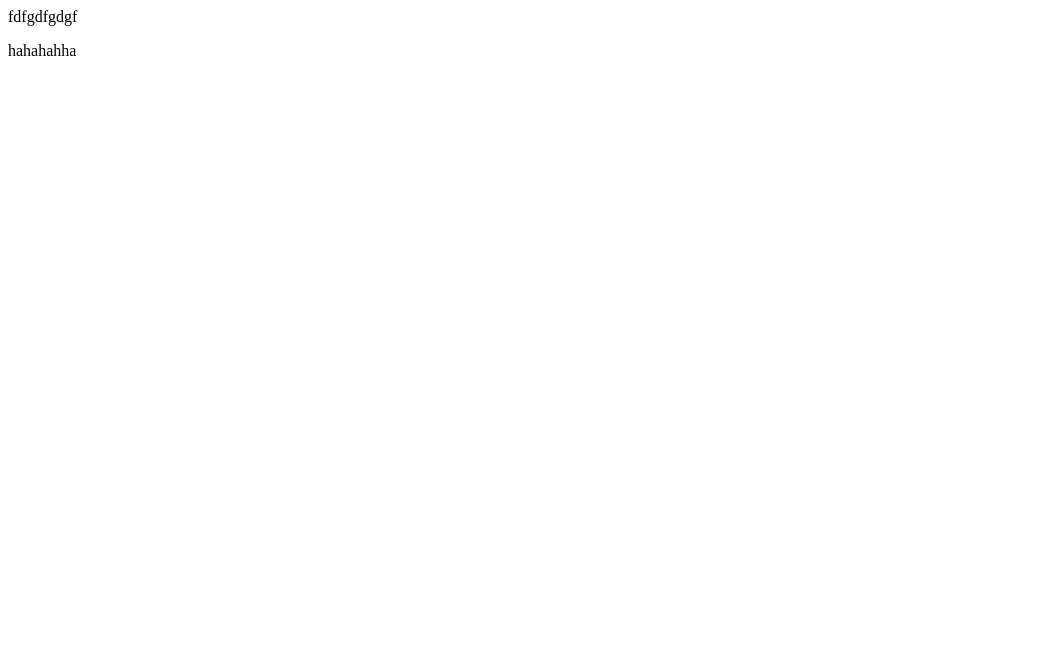
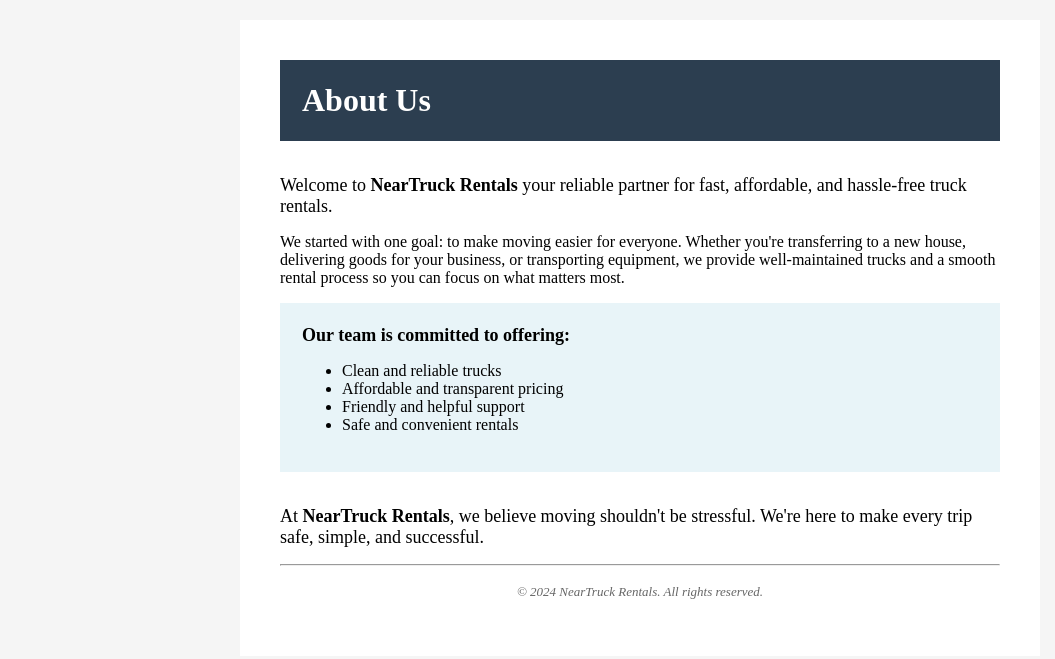
Before and after one commit to ghostproject143/Quick-Transport-Tracking, a plain HTML site: page AboutUs.html in a window 1280 px wide. Shown: the whole page, without its empty margins (0-1055 px from the left). Drawn offline with Linux system fonts and the light colour scheme.

Commit message:
added about us page

```diff
--- a/AboutUs.html
+++ b/AboutUs.html
@@ -3,11 +3,51 @@
 <head>
     <meta charset="UTF-8">
     <meta name="viewport" content="width=device-width, initial-scale=1.0">
-        <title>Document</title>
+    <title>About Us - NearTruck Rentals</title>
 </head>
-    <body>
+<body bgcolor="#f5f5f5">
+    <table width="800" align="center" bgcolor="white" cellpadding="40" cellspacing="0" style="margin-top: 20px; margin-bottom: 20px;">
+        <tr>
+            <td>
+                <table width="100%" bgcolor="#2c3e50" cellpadding="20">
+                    <tr>
+                        <td>
+                            <font color="white" size="6"><b>About Us</b></font>
+                        </td>
+                    </tr>
+                </table>
 
-        fdfgdfgdgf
-        <p> hahahahha</p>
+                <br>
+
+                <p><font size="4">Welcome to <b>NearTruck Rentals</b>  your reliable partner for fast, affordable, and hassle-free truck rentals.</font></p>
+
+                <p><font size="3">We started with one goal: to make moving easier for everyone. Whether you're transferring to a new house, delivering goods for your business, or transporting equipment, we provide well-maintained trucks and a smooth rental process so you can focus on what matters most.</font></p>
+
+                <table width="100%" bgcolor="#e8f4f8" cellpadding="20">
+                    <tr>
+                        <td>
+                            <font size="4"><b>Our team is committed to offering:</b></font>
+                            <ul>
+                                <li><font size="3">Clean and reliable trucks</font></li>
+                                <li><font size="3">Affordable and transparent pricing</font></li>
+                                <li><font size="3">Friendly and helpful support</font></li>
+                                <li><font size="3">Safe and convenient rentals</font></li>
+                            </ul>
+                        </td>
+                    </tr>
+                </table>
+
+                <br>
+
+                <p><font size="4">At <b>NearTruck Rentals</b>, we believe moving shouldn't be stressful. We're here to make every trip safe, simple, and successful.</font></p>
+
+                <hr>
+
+                <center>
+                    <p><font size="2" color="#666666"><i>&copy; 2024 NearTruck Rentals. All rights reserved.</i></font></p>
+                </center>
+            </td>
+        </tr>
+    </table>
 </body>
 </html>
```
Lines whose indentation alone changed are shown as unchanged.
